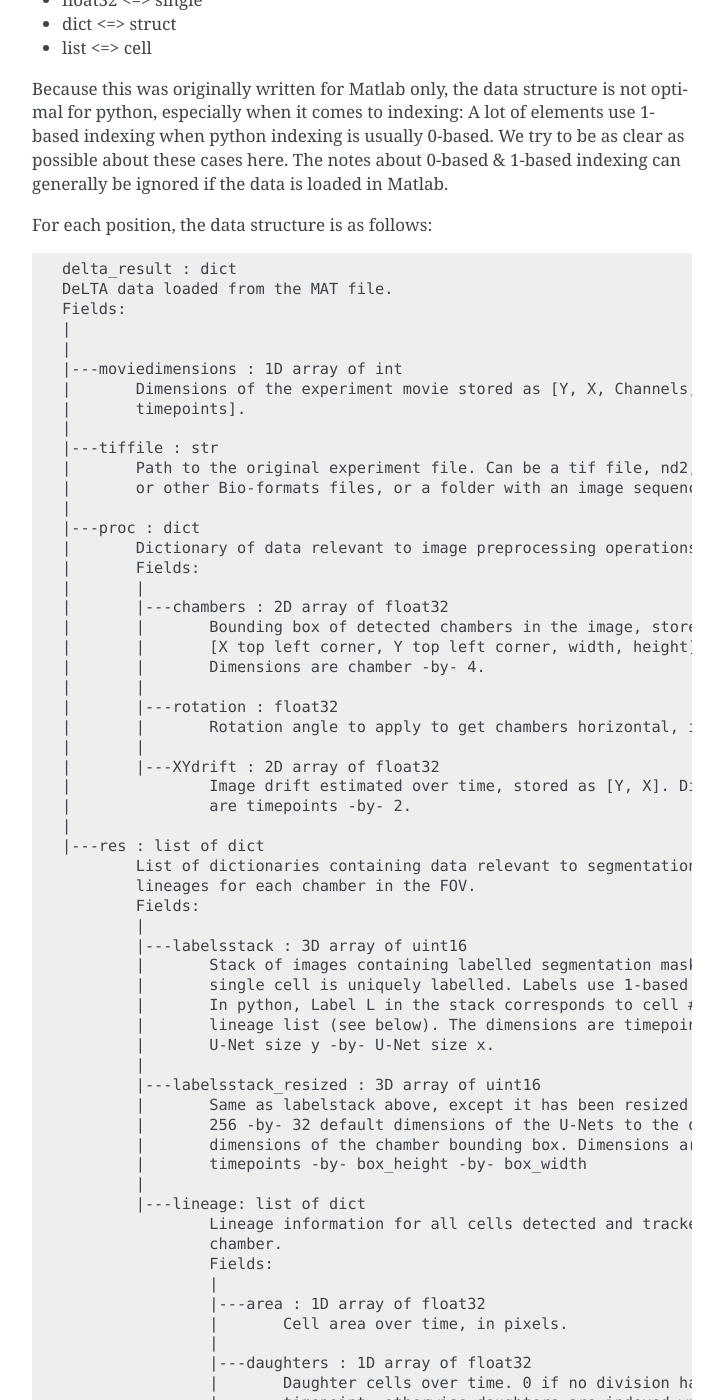
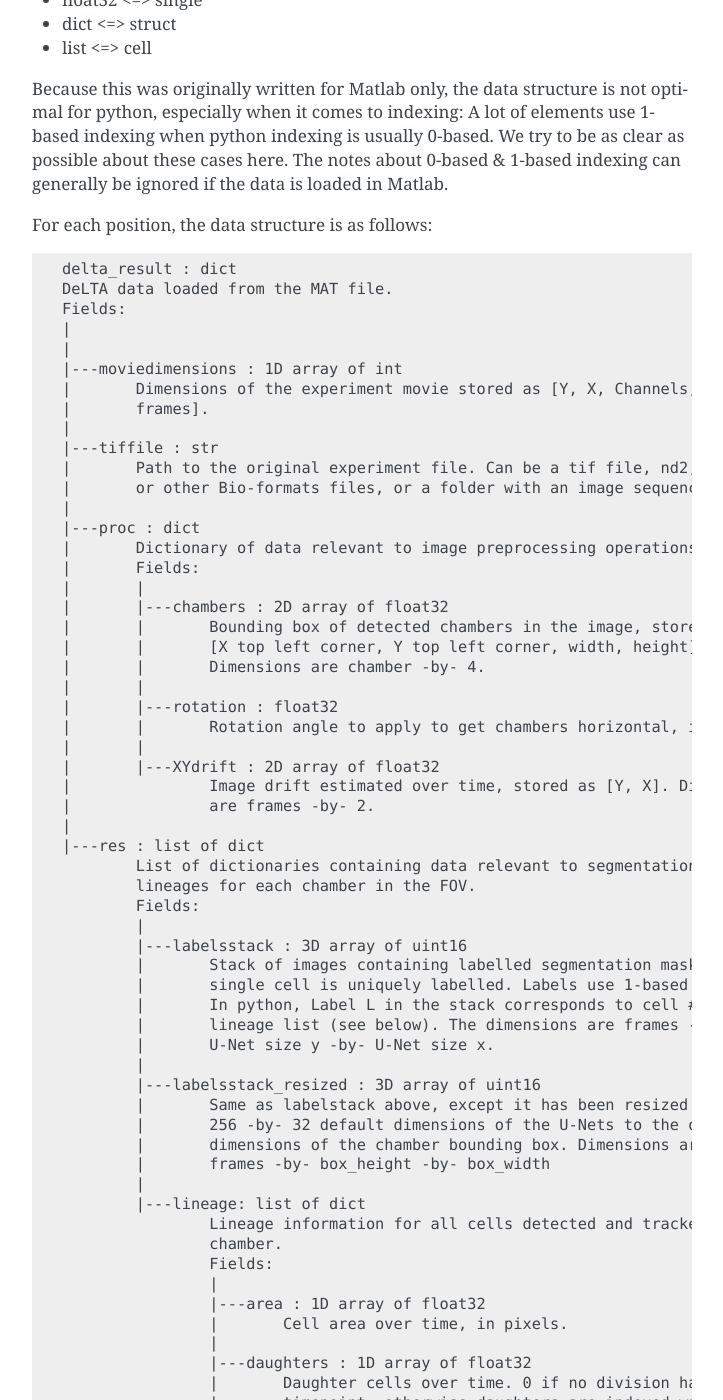
Before and after one commit to maximuswatkins/DeLTA_TF_2D, a Sphinx documentation site: the page built from docs/usage/outputs.rst, in a window 1280 px wide and 1400 px high, scrolled down 1707 px. Shown: the whole window, without its empty margins (388-1111 px from the left). Built offline with Sphinx 7.4.7, drawn with Linux system fonts in a browser that asks for light colours; some of the changed text lies outside the part shown.

Commit message:
Make XPReader.timepoints a list, use frames

```diff
--- a/docs/usage/outputs.rst
+++ b/docs/usage/outputs.rst
@@ -96,7 +96,7 @@ For each position, the data structure is as follows:
     |
     |---moviedimensions : 1D array of int
     |       Dimensions of the experiment movie stored as [Y, X, Channels,
-    |       timepoints].
+    |       frames].
     |
     |---tiffile : str
     |       Path to the original experiment file. Can be a tif file, nd2, czi, oib
@@ -116,7 +116,7 @@ For each position, the data structure is as follows:
     |       |
     |       |---XYdrift : 2D array of float32
     |               Image drift estimated over time, stored as [Y, X]. Dimensions
-    |               are timepoints -by- 2.
+    |               are frames -by- 2.
     |
     |---res : list of dict
             List of dictionaries containing data relevant to segmentation and
@@ -127,14 +127,14 @@ For each position, the data structure is as follows:
             |       Stack of images containing labelled segmentation masks. Each
             |       single cell is uniquely labelled. Labels use 1-based indexing:
             |       In python, Label L in the stack corresponds to cell #L-1 in the
-            |       lineage list (see below). The dimensions are timepoints -by-
+            |       lineage list (see below). The dimensions are frames -by-
             |       U-Net size y -by- U-Net size x.
             |
             |---labelsstack_resized : 3D array of uint16
             |       Same as labelstack above, except it has been resized from the
             |       256 -by- 32 default dimensions of the U-Nets to the original
             |       dimensions of the chamber bounding box. Dimensions are
-            |       timepoints -by- box_height -by- box_width
+            |       frames -by- box_height -by- box_width
             |
             |---lineage: list of dict
                     Lineage information for all cells detected and tracked in the
@@ -157,7 +157,7 @@ For each position, the data structure is as follows:
                     |       Mean fluorescence value over time.
                     |
                     |---frames : 1D array of float32
-                    |       Frame numbers / timepoints where the cell is present.
+                    |       Frame numbers where the cell is present.
                     |       Frame numbers use 1-based indexing: In python, Frame
                     |       number F here corresponds to frame/timepoint #F-1 in
                     |       labelsstack for example.
@@ -186,12 +186,12 @@ For each position, the data structure is as follows:
                     |---new_pole : 2D array of float32
                     |       Position of the new pole of the cell, over time.
                     |       Note that positions are given as (Y, X) vectors.
-                    |       Dimensions are timepoints -by- 2.
+                    |       Dimensions are frames -by- 2.
                     |
                     |---old_pole : 2D array of float32
                     |       Position of the old pole of the cell, over time.
                     |       Note that positions are given as (Y, X) vectors.
-                    |       Dimensions are timepoints -by- 2.
+                    |       Dimensions are frames -by- 2.
                     |
                     |---perimeter : 1D array of float32
                     |       Perimeter of the cell, in number of pixels.
--- a/docs/usage/pipeline_desc.rst
+++ b/docs/usage/pipeline_desc.rst
@@ -108,8 +108,8 @@ The pipeline module uses 3 main classes of objects
           crop_windows=delta.config.crop_windows
           )
       pos.preprocess(rotation_correction=delta.config.rotation_correction)
-      pos.segment(list(range(reader.timepoints)))
-      pos.track(list(range(reader.timepoints)))
+      pos.segment(list(range(reader.frames)))
+      pos.track(list(range(reader.frames)))
       pos.save('/path/to/file_without_ext',save_format=('pickle','legacy'))
 
   Each position will have one or more `ROI` class object under its `Position.rois`
--- a/docs/usage/utils_desc.rst
+++ b/docs/usage/utils_desc.rst
@@ -19,7 +19,7 @@ read experiment files. This can either be
 `Bio-Formats <https://www.openmicroscopy.org/bio-formats/>`_ compatible files
 such as the open format OME-TIFF, Nikon's .nd2 format, Olympus's .oib format,
 Zeiss's .czi format and many more. Or it can be a folder containing separate
-image files for all positions, imaging channels, and timepoints.
+image files for all positions, imaging channels, and frames.
 
 In order to read Bio-Formats compatible files, please use the `use_bioformats`
 flag::
@@ -87,7 +87,7 @@ following properties are correct::
 
     reader.positions
     reader.channels
-    reader.timepoints
+    reader.frames
 
 .. note::
     The reader can not use channel names instead of channel numbers when resolving
```
Also changed, not shown: 2 other files.
